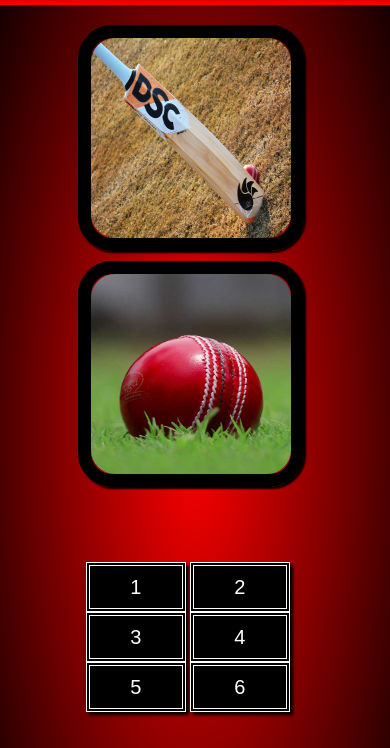
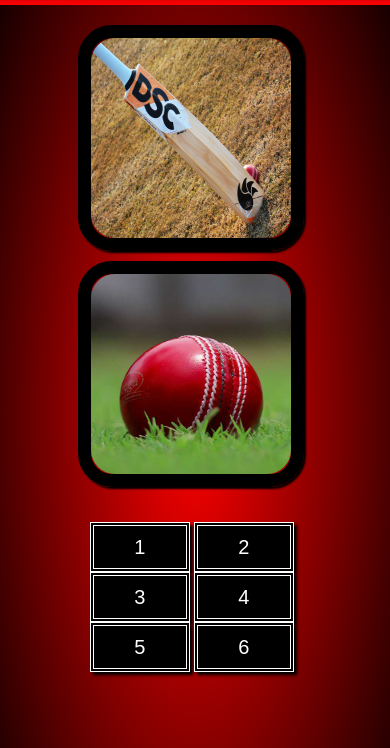
Before and after one commit to Rahitya26/cricket-game, a plain HTML site: page game.html in a window 390 px wide. Shown: the part 95-843 px from the top of the page. Drawn offline with nearby package versions, Linux system fonts and the light colour scheme; a web font is replaced by a local one.

Commit message:
Update style.css

```diff
--- a/style.css
+++ b/style.css
@@ -112,8 +112,8 @@ h1{
   }
   .but{
     display: block;
-    margin-top: 140px;
-    margin-left:22%;
+    margin-top: 100px;
+    margin-left:23%;
   }
   .pot{
     visibility: hidden;
```
